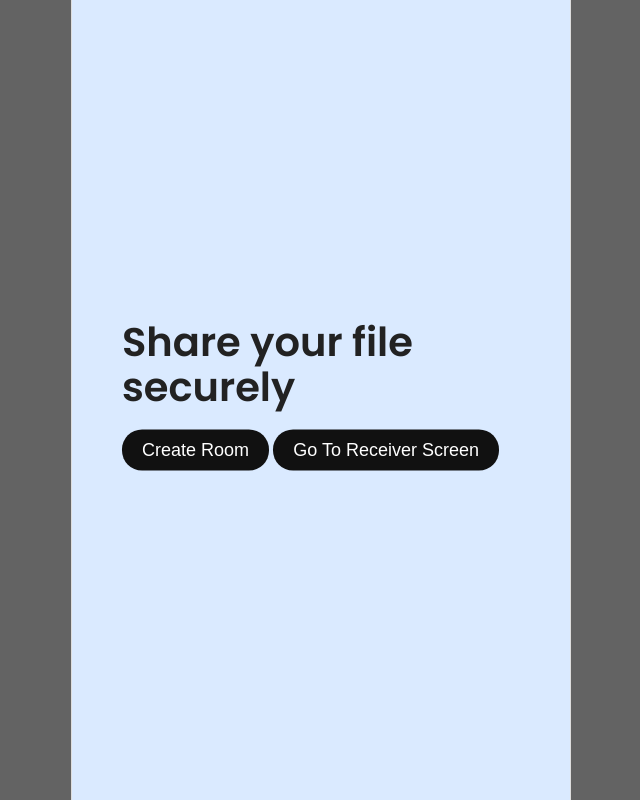
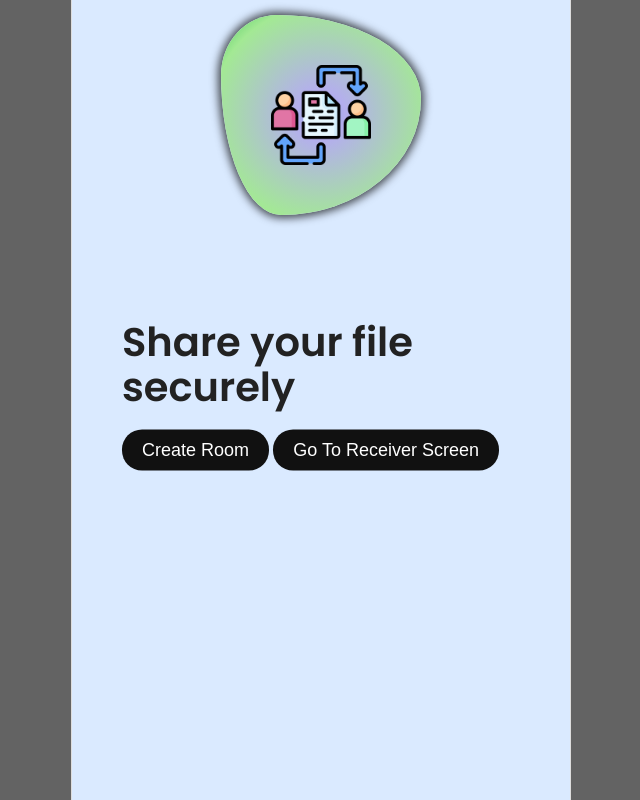
Before and after one commit to SiddharthaSarkar1/lets-share, a website: page public/index.html in a window 1280 px wide. Shown: the whole page, without its empty margins (319-959 px from the left). Drawn offline with nearby package versions, Linux system fonts and the light colour scheme; no server answers; a web font is replaced by a local one.

Commit message:
design update

```diff
--- a/public/index.html
+++ b/public/index.html
@@ -9,6 +9,11 @@
   <body>
     <div class="app">
       <div class="screen join-screen active">
+        <div class="logo-container">
+          <div class="logo-img-container">
+            <img src="./img/file-sharing.png" alt="File Sharing Logo" />
+          </div>
+        </div>
         <div class="form">
           <h2>Share your file securely</h2>
           <div class="form-input">
@@ -29,8 +34,8 @@
           <input type="file" id="file-input" />
         </div>
         <div class="files-list">
-            <div class="title">Shared files:</div>
-            <!-- <div class="item">
+          <div class="title">Shared files:</div>
+          <!-- <div class="item">
                 <div class="progress">0%</div>
                 <div class="filename">Abc.txt</div>
             </div> -->
--- a/public/style.css
+++ b/public/style.css
@@ -154,3 +154,36 @@ body {
   border-bottom-left-radius: 8px;
   border-bottom-right-radius: 8px;
 }
+
+/* Logo Container */
+.logo-container {
+  margin-top: 15px;
+  height: 25vh;
+  display: flex;
+  justify-content: center;
+  align-items: center;
+}
+
+.logo-container .logo-img-container {
+  height: 100%;
+  width: 40%;
+  border-radius: 28% 72% 70% 30% / 30% 42% 58% 70%;
+  background: rgb(127, 160, 218);
+  background: radial-gradient(
+    circle,
+    rgba(127, 160, 218, 1) 0%,
+    rgba(180, 174, 238, 1) 17%,
+    rgba(163, 233, 148, 1) 77%,
+    rgba(83, 205, 99, 1) 98%,
+    rgba(5, 105, 38, 1) 100%
+  );
+  display: flex;
+  justify-content: center;
+  align-items: center;
+  box-shadow: 0 0 8px 3px rgba(0, 0, 0, 0.7);
+}
+
+.logo-container .logo-img-container img {
+  height: 50%;
+  width: 50%;
+}
```
Also changed, not shown: public/img/collaboration.png (added), public/img/file-sharing.png (added).
